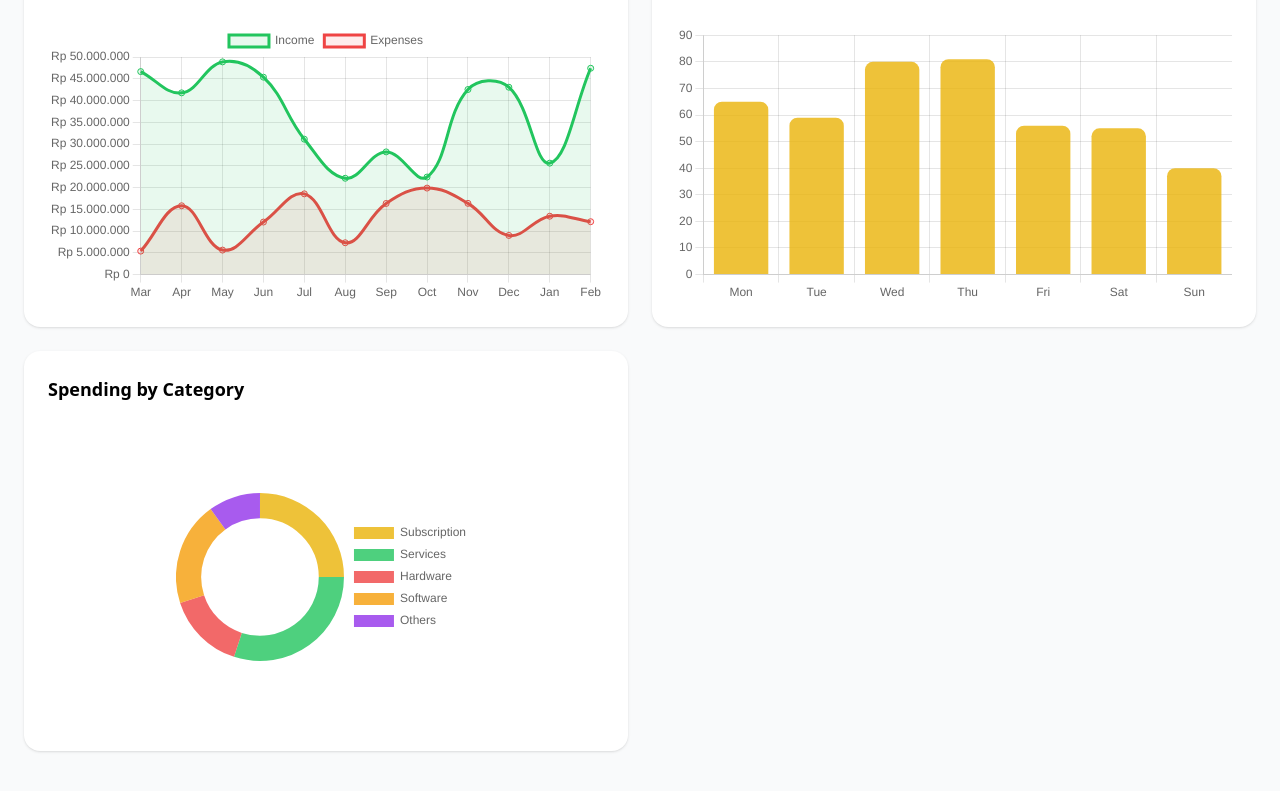
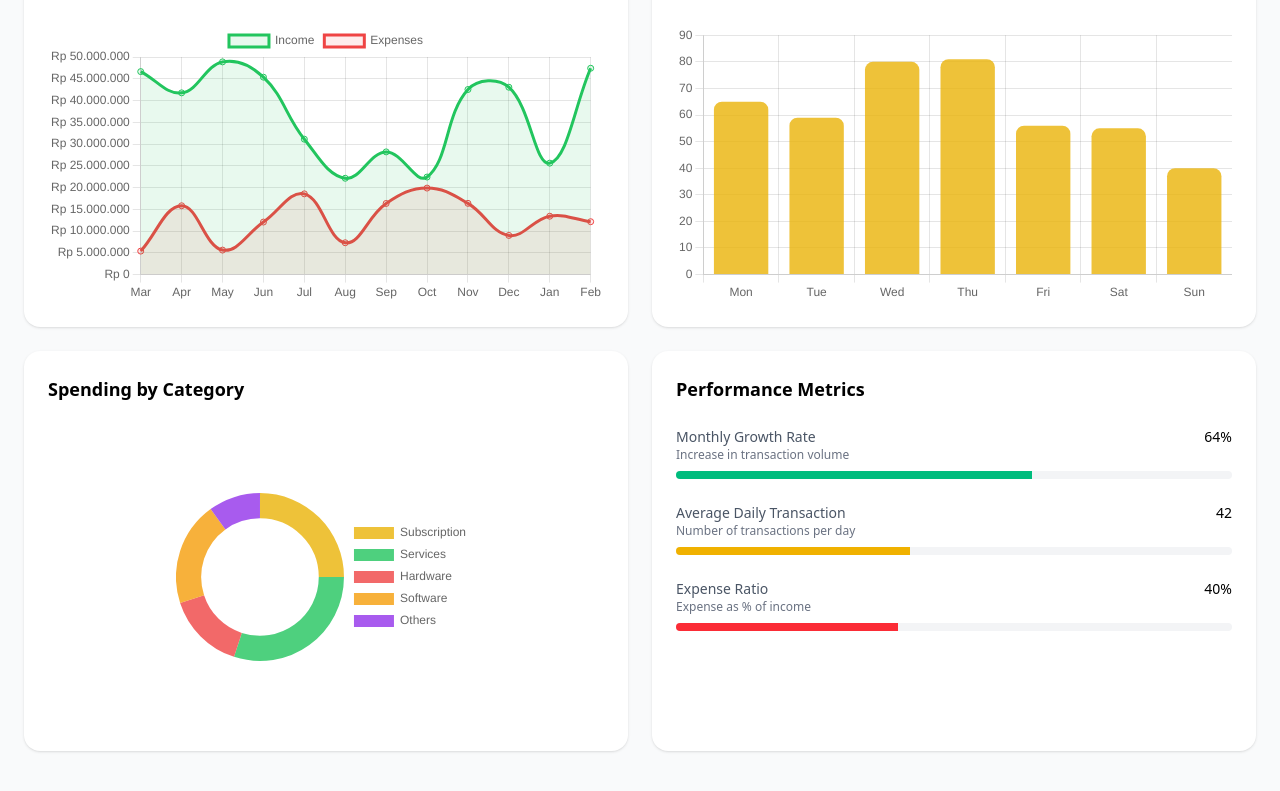
Before and after one commit to kiptr/SpendWise, a React (Vite) app: page /analytics in a window 1280 px wide. Shown: the part 347-1138 px from the top of the page. Built offline with nearby package versions, Linux system fonts and the light colour scheme.

Commit message:
feat: add Performance Metrics card

```diff
--- a/src/pages/Analytics.tsx
+++ b/src/pages/Analytics.tsx
@@ -260,6 +260,65 @@ export function Analytics() {
             </div>
           </div>
         </div>
+
+        <div className="bg-white rounded-2xl p-6 shadow-sm">
+          <h3 className="text-lg font-semibold mb-6">Performance Metrics</h3>
+          <div className="space-y-6">
+            <div className="space-y-2">
+              <div className="flex justify-between text-sm">
+                <div>
+                  <span className="text-gray-600">Monthly Growth Rate</span>
+                  <p className="text-xs text-gray-500">
+                    Increase in transaction volume
+                  </p>
+                </div>
+                <span className="font-medium">64%</span>
+              </div>
+              <div className="h-2 bg-gray-100 rounded-full overflow-hidden">
+                <div
+                  className="h-full bg-emerald-500"
+                  style={{ width: "64%" }}
+                ></div>
+              </div>
+            </div>
+            <div className="space-y-2">
+              <div className="flex justify-between text-sm">
+                <div>
+                  <span className="text-gray-600">
+                    Average Daily Transaction
+                  </span>
+                  <p className="text-xs text-gray-500">
+                    Number of transactions per day
+                  </p>
+                </div>
+                <span className="font-medium">42</span>
+              </div>
+              <div className="h-2 bg-gray-100 rounded-full overflow-hidden">
+                <div
+                  className="h-full bg-yellow-500"
+                  style={{ width: "42%" }}
+                ></div>
+              </div>
+            </div>
+            <div className="space-y-2">
+              <div className="flex justify-between text-sm">
+                <div>
+                  <span className="text-gray-600">Expense Ratio</span>
+                  <p className="text-xs text-gray-500">
+                    Expense as % of income
+                  </p>
+                </div>
+                <span className="font-medium">40%</span>
+              </div>
+              <div className="h-2 bg-gray-100 rounded-full overflow-hidden">
+                <div
+                  className="h-full bg-red-500"
+                  style={{ width: "40%" }}
+                ></div>
+              </div>
+            </div>
+          </div>
+        </div>
       </div>
     </div>
   );
```
